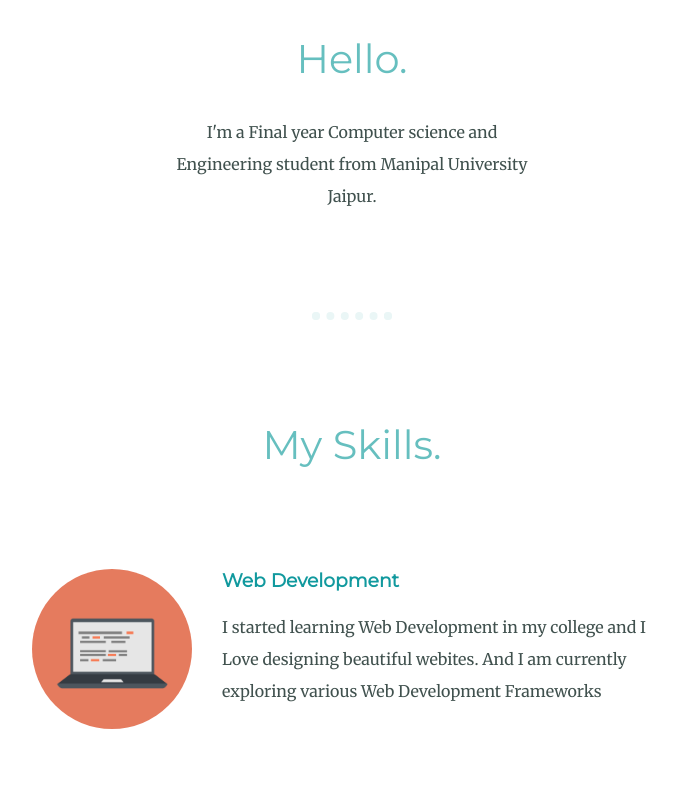
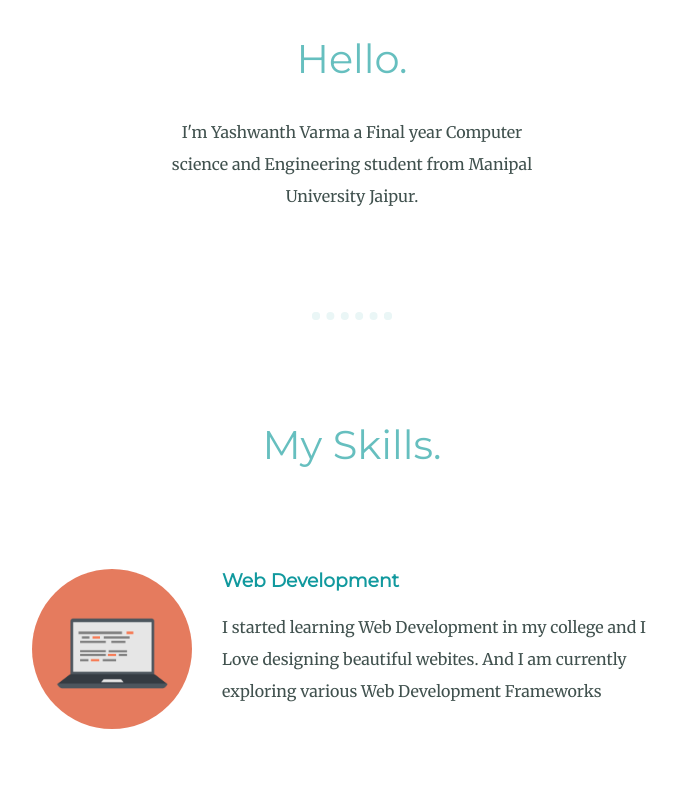
Before and after one commit to yashvarma2001/Personal-Site, a plain HTML site: page index.html in a window 1280 px wide. Shown: the part 1063-1848 px from the top of the page, without its empty margins (288-987 px from the left). Drawn offline with Linux system fonts and the light colour scheme.

Commit message:
Update index.html

```diff
--- a/index.html
+++ b/index.html
@@ -22,7 +22,7 @@
         <div class="profile">
           <img class="profile-img" src="images/yash.png" alt="">
           <h2>Hello.</h2>
-          <p class="intro"> I'm a Final year Computer science and Engineering student from Manipal University Jaipur.</p>
+          <p class="intro">I'm Yashwanth Varma a Final year Computer science and Engineering student from Manipal University Jaipur.</p>
 
 
         </div>
```
